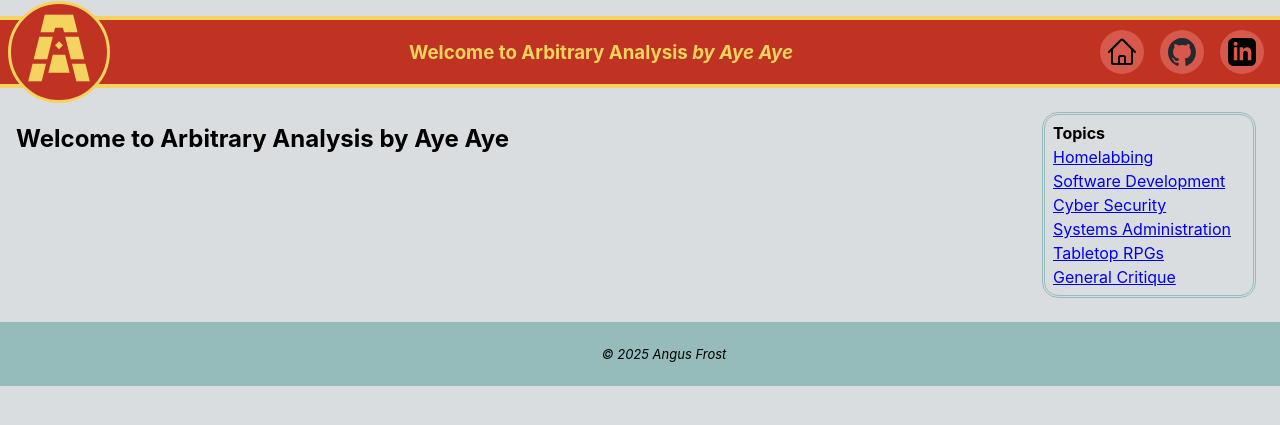
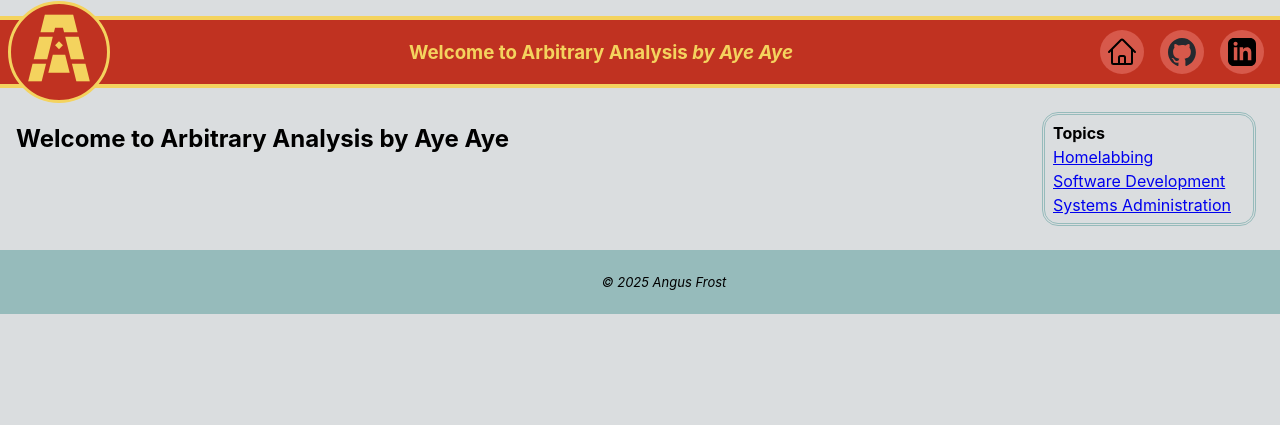
Before and after one commit to InstallationIssue/installationissue.github.io, a Jekyll site: the page built from index.md, in a window 1280 px wide. Shown: the top 425 px of the page. Built offline with Jekyll 4.4.1, drawn with Linux system fonts in a browser that asks for light colours; part of the change alters nothing that is shown.

Commit message:
Update: config

```diff
--- a/_config.yml
+++ b/_config.yml
@@ -26,11 +26,11 @@ topics:
     path: homelab
   - title: Software Development
     path: software
-  - title: Cyber Security
-    path: cyber
+  # - title: Cyber Security
+  #   path: cyber
   - title: Systems Administration
     path: sysadmin
-  - title: Tabletop RPGs
-    path: tabletop
-  - title: General Critique
-    path: critique
+  # - title: Tabletop RPGs
+  #   path: tabletop
+  # - title: General Critique
+  #   path: critique
```
